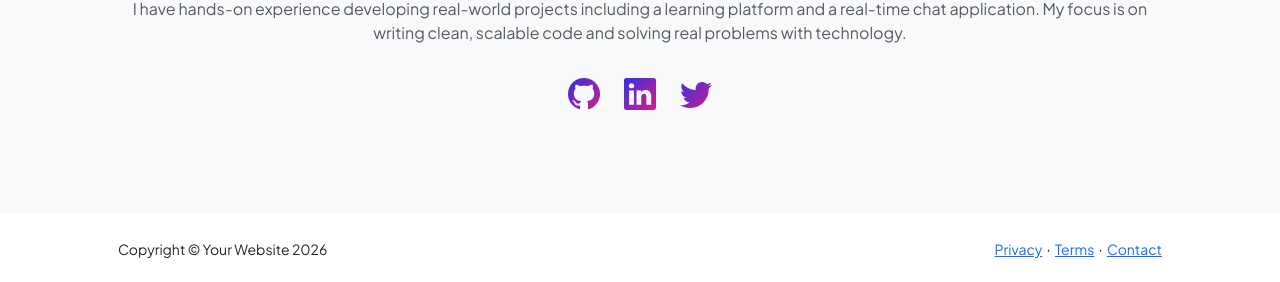
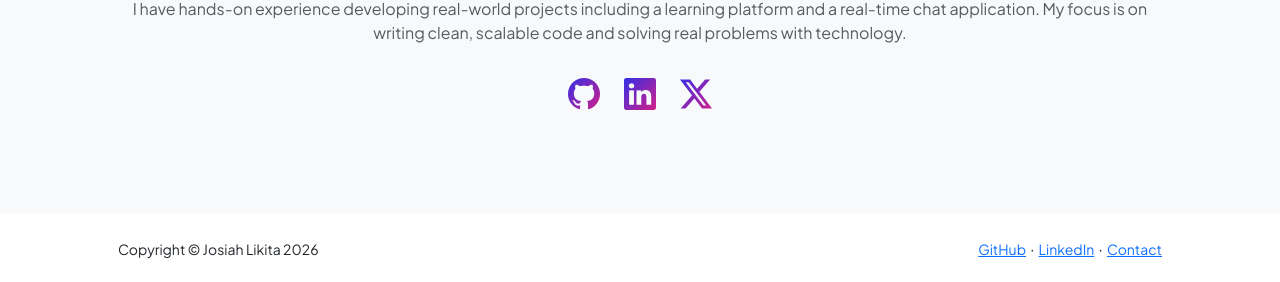
Before and after one commit to beldo55/portfolio-2, a Next.js app: page / in a window 1280 px wide. Shown: the part 1432-1714 px from the top of the page. Built offline with nearby package versions, Linux system fonts and the light colour scheme.

Commit message:
Fix social links, contact form, email action, paystack callback; resolve .gitignore conflict

```diff
--- a/app/api/paystack/initialize/route.ts
+++ b/app/api/paystack/initialize/route.ts
@@ -2,6 +2,9 @@ import { NextResponse } from "next/server";
 
 export async function POST(req: Request) {
   const body = await req.json();
+
+  const origin =
+    process.env.NEXT_PUBLIC_SITE_URL ?? new URL(req.url).origin;
 
   const response = await fetch("https://api.paystack.co/transaction/initialize", {
     method: "POST",
@@ -12,7 +15,7 @@ export async function POST(req: Request) {
     body: JSON.stringify({
       email: body.email,
       amount: body.amount,
-      callback_url: "http://localhost:3000/payment-success",
+      callback_url: `${origin}/paystack/payment-success`,
     }),
   });
 
--- a/app/layout.tsx
+++ b/app/layout.tsx
@@ -1,7 +1,6 @@
 import './globals.css';
 import 'bootstrap/dist/css/bootstrap.min.css';
 import 'bootstrap-icons/font/bootstrap-icons.css';
-import PaystackBtn from './components/paystackbtn';
 
 import { Plus_Jakarta_Sans } from 'next/font/google';
 import Link from 'next/link';
@@ -17,7 +16,7 @@ export const metadata = {
 export default function RootLayout({ children }: { children: React.ReactNode }) {
   return (
     <html lang="en" className="h-100">
-      <body className={`${jakarta.className} d-flex flex-column h-100`}>
+      <body className={`${jakarta.className} d-flex flex-column h-100`} suppressHydrationWarning>
         {/* This loads the JS for the menu toggle */}
         <BootstrapClient />
 
@@ -55,14 +54,13 @@ export default function RootLayout({ children }: { children: React.ReactNode })
         <footer className="bg-white py-4 mt-auto">
           <div className="container px-5">
             <div className="row align-items-center justify-content-between flex-column flex-sm-row">
-              <div className="col-auto"><div className="small m-0">Copyright © Your Website 2026</div></div>
+              <div className="col-auto"><div className="small m-0">Copyright © Josiah Likita 2026</div></div>
               <div className="col-auto">
-                <Link className="small" href="#!">Privacy</Link>
+                <a className="small" href="https://github.com/beldo55" target="_blank" rel="noopener noreferrer">GitHub</a>
                 <span className="mx-1">·</span>
-                <Link className="small" href="#!">Terms</Link>
+                <a className="small" href="https://www.linkedin.com/in/josiah-likita-85424b15b/" target="_blank" rel="noopener noreferrer">LinkedIn</a>
                 <span className="mx-1">·</span>
                 <Link className="small" href="/contact">Contact</Link>
-                {/* <PaystackBtn /> */}
               </div>
             </div>
           </div>
--- a/app/page.tsx
+++ b/app/page.tsx
@@ -87,14 +87,14 @@ export default function HomePage() {
 
                 {/* SOCIAL LINKS */}
                 <div className="d-flex justify-content-center fs-2 gap-4 mt-4">
-                  <a className="text-gradient" href="#" target="_blank">
+                  <a className="text-gradient" href="https://github.com/beldo55" target="_blank" rel="noopener noreferrer" aria-label="GitHub">
                     <i className="bi bi-github"></i>
                   </a>
-                  <a className="text-gradient" href="#" target="_blank">
+                  <a className="text-gradient" href="https://www.linkedin.com/in/josiah-likita-85424b15b/" target="_blank" rel="noopener noreferrer" aria-label="LinkedIn">
                     <i className="bi bi-linkedin"></i>
                   </a>
-                  <a className="text-gradient" href="#" target="_blank">
-                    <i className="bi bi-twitter"></i>
+                  <a className="text-gradient" href="https://x.com/josiah_likita" target="_blank" rel="noopener noreferrer" aria-label="X (Twitter)">
+                    <i className="bi bi-twitter-x"></i>
                   </a>
                 </div>
 
```
Also changed, not shown: app/actions/sendEmail.tsx (+13 -16 lines), app/components/ContactForm.tsx (+7 -7 lines), 1 other file (tests, documents, lock files or other folders).
